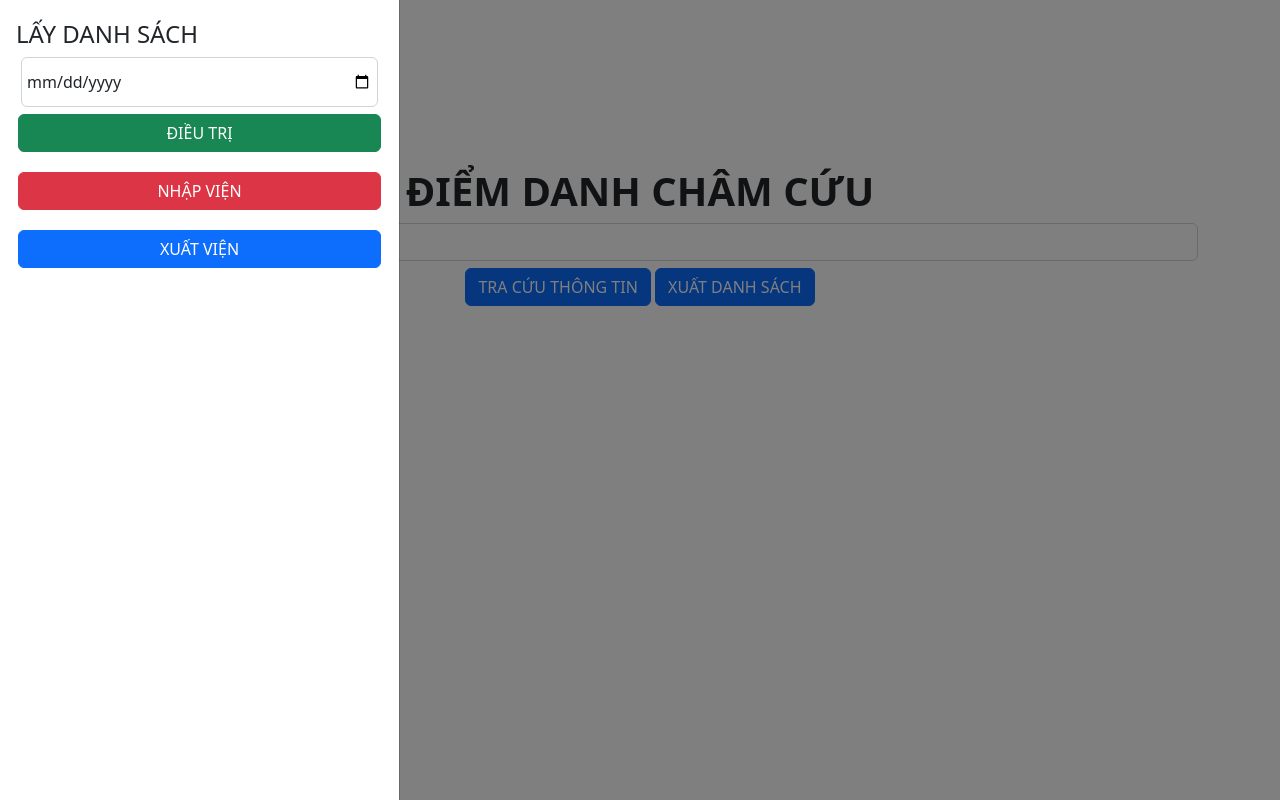
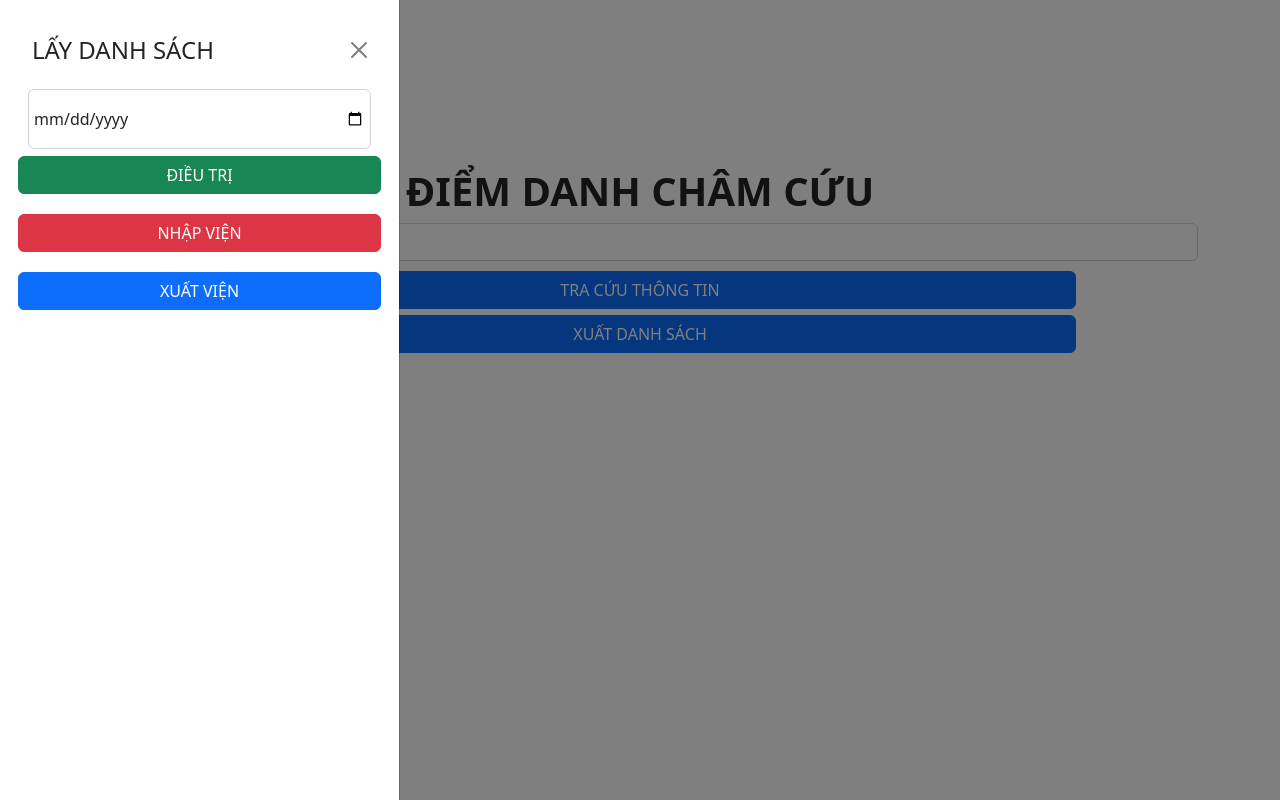
Before and after one commit to hovuvietthang/diemdanhchamcuu, a plain HTML site: page index.html in a window 1280 px wide. Both pictures are taken after a click on the button "XUẤT DANH SÁCH". Drawn offline with nearby package versions, Linux system fonts and the light colour scheme; no server answers.

Commit message:
Add files via upload

```diff
--- a/index.html
+++ b/index.html
@@ -73,18 +73,24 @@ source: alivableTag
     <!-- DIV Thông tin -->
     <!-- DIV LẤY DANH SÁCH -->
     <div class="offcanvas offcanvas-start container offcanvas-body" id="xuat-danh-sach">
-      <h4 class="offcanvas-title">LẤY DANH SÁCH</h4>
-      <input class="form-control" id="date-filter" placeholder="ngày/tháng/năm" type="date"/>
+      <div class="offcanvas-header">
+        <h4 class="offcanvas-title">LẤY DANH SÁCH</h4>
+      <button id="" type="button" class="btn-close" data-bs-dismiss="offcanvas"></button>
+        </div>
+      <div class="container-fluid">
+        <input class="form-control" id="date-filter" placeholder="dd/mm/yyyy" type="date"/>
+      </div>
+
       <button class="btn btn-success btn-cl-ds" id="btn-ds-dieutri">ĐIỀU TRỊ</button>
-      <div class="container" id="danh-sach-dieu-tri">
+      <div class="container div-xuat-ds" id="danh-sach-dieu-tri">
         <p id="p-ds-dieutri"></p>
       </div>
       <button class="btn btn-danger btn-cl-ds" id="btn-ds-nhapvien">NHẬP VIỆN</button>
-      <div class="container" id="danh-sach-nhap-vien">
+      <div class="container div-xuat-ds" id="danh-sach-nhap-vien">
         <p id="p-ds-nhapvien"></p>
       </div>
       <button class="btn btn-primary btn-cl-ds" id="btn-ds-xuatvien">XUẤT VIỆN</button>
-      <div class="container" id="danh-sach-xuat-vien">
+      <div class="container div-xuat-ds" id="danh-sach-xuat-vien">
         <p id="p-ds-xuatvien"></p>
       </div>
     </div>
--- a/main.css
+++ b/main.css
@@ -1222,8 +1222,17 @@ p {
 	margin: 2px;
 }
 #date-filter{
-	height: 50px;
-	width: auto;
-	margin: 5px;
+	position: relative;
+	display: block;
+	height: 60px;
+	width: 100%;
+	margin: 5px 0;
 	padding: 5px;
 }
+#btn-xuat-danh-sach, #btn-tracuu{
+	width: 80%;
+	margin: 3px;
+}
+.div-xuat-ds{
+	display: block;
+}
```
